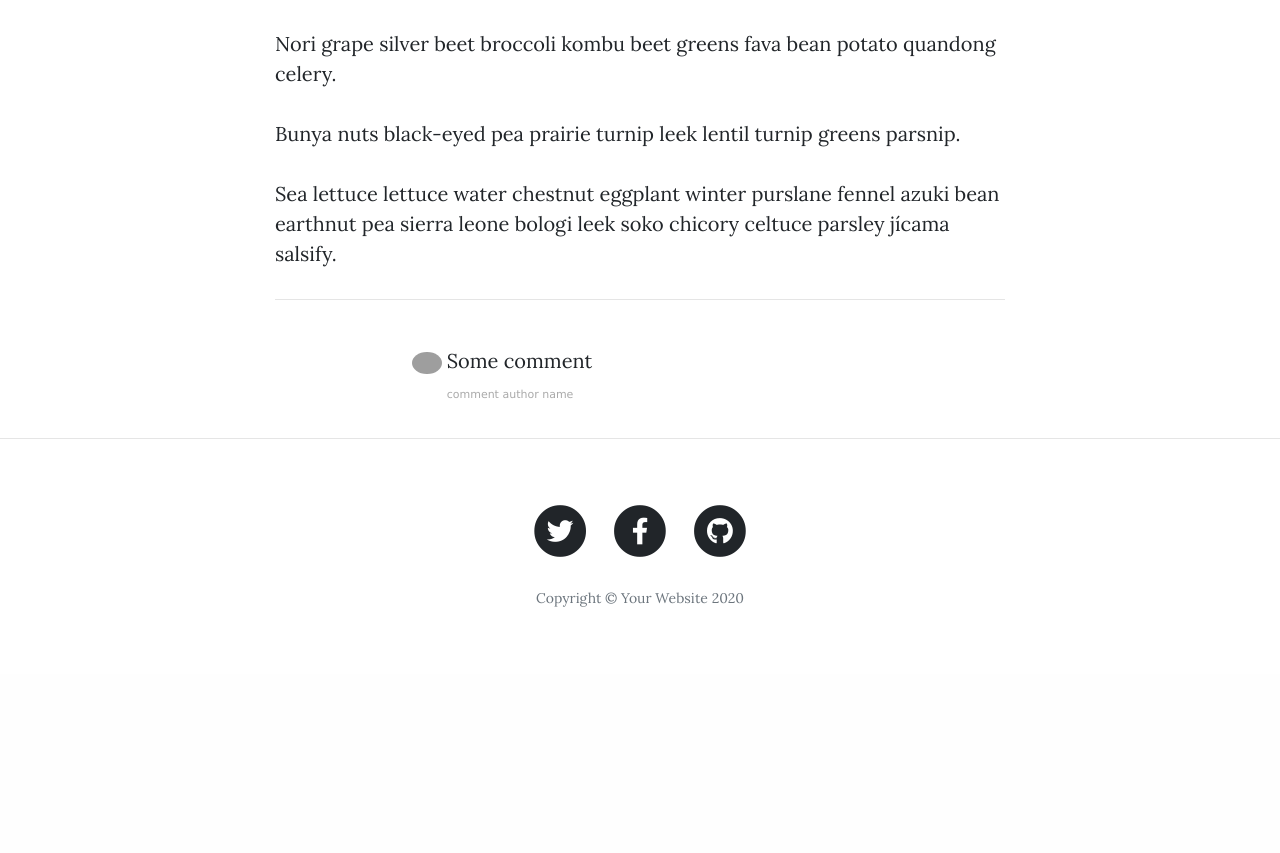
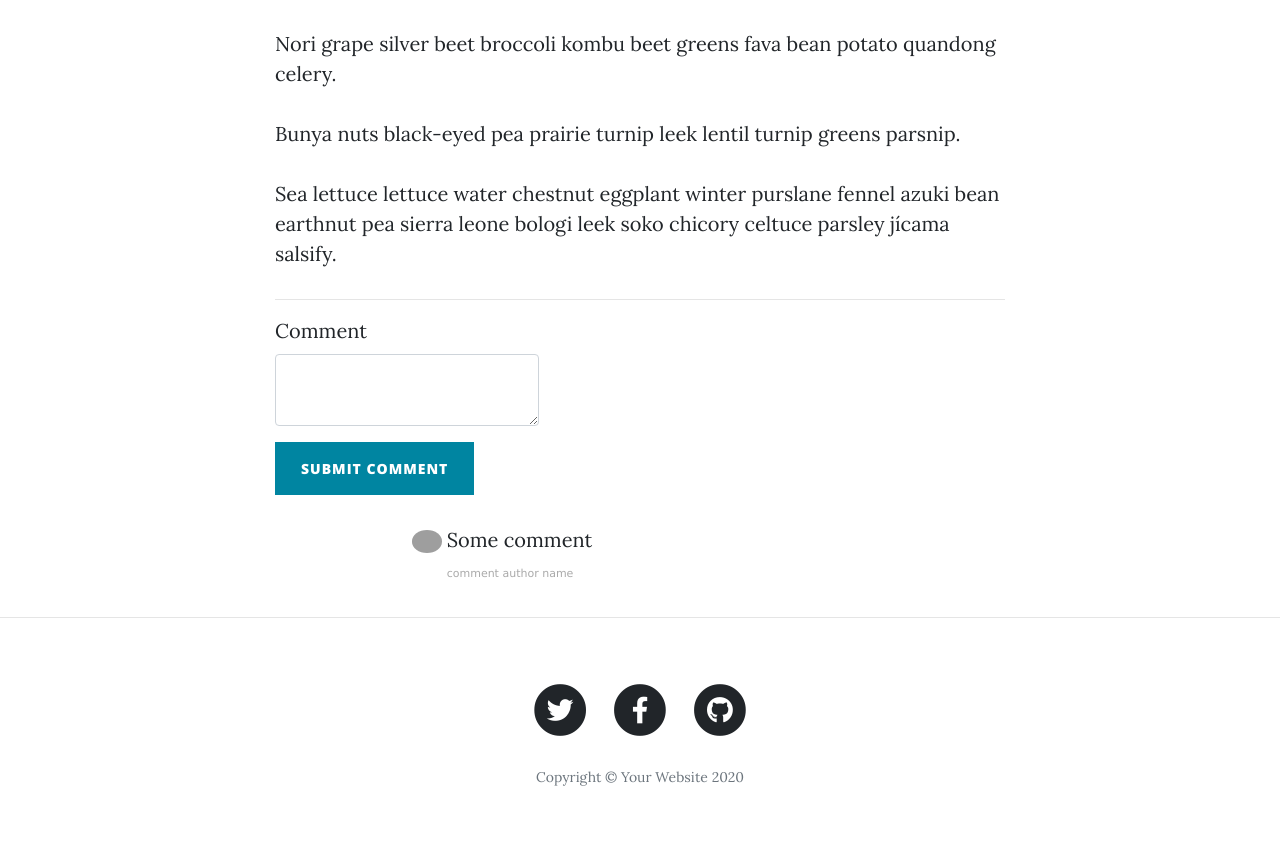
Before and after one commit to WilliamSpanfelner/day-69blog_with_users, a Flask app: page /post/2 in a window 1280 px wide. Shown: the part 612-1465 px from the top of the page. Before the commit the page ends 1219 px from the top, so only its background shows below. Run offline with Flask 2, Linux system fonts and the light colour scheme; data comes from the database, SQL or seed files in the repository; some libraries are stand-ins or nearby versions; grey boxes are pictures that could not be loaded.

Commit message:
Add wtf import and add CommentForm.

```diff
--- a/templates/post.html
+++ b/templates/post.html
@@ -1,4 +1,5 @@
 {% include "header.html" %}
+{% import "bootstrap/wtf.html" as wtf %}
 
   <!-- Page Header -->
   <header class="masthead" style="background-image: url('{{post.img_url}}')">
@@ -33,6 +34,13 @@
 	    {% endif %}
 
 <!--           Comments Area -->
+          <div class="container">
+            <div class="row">
+              {{ wtf.quick_form(form, novalidate=True, button_map={"submit": "primary"}) }}
+              {{ ckeditor.load() }}
+              {{ ckeditor.config(name='comment') }}
+            </div>
+          </div>
           <div class="col-lg-8 col-md-10 mx-auto comment">
               <ul class="commentList">
                 <li>
```
